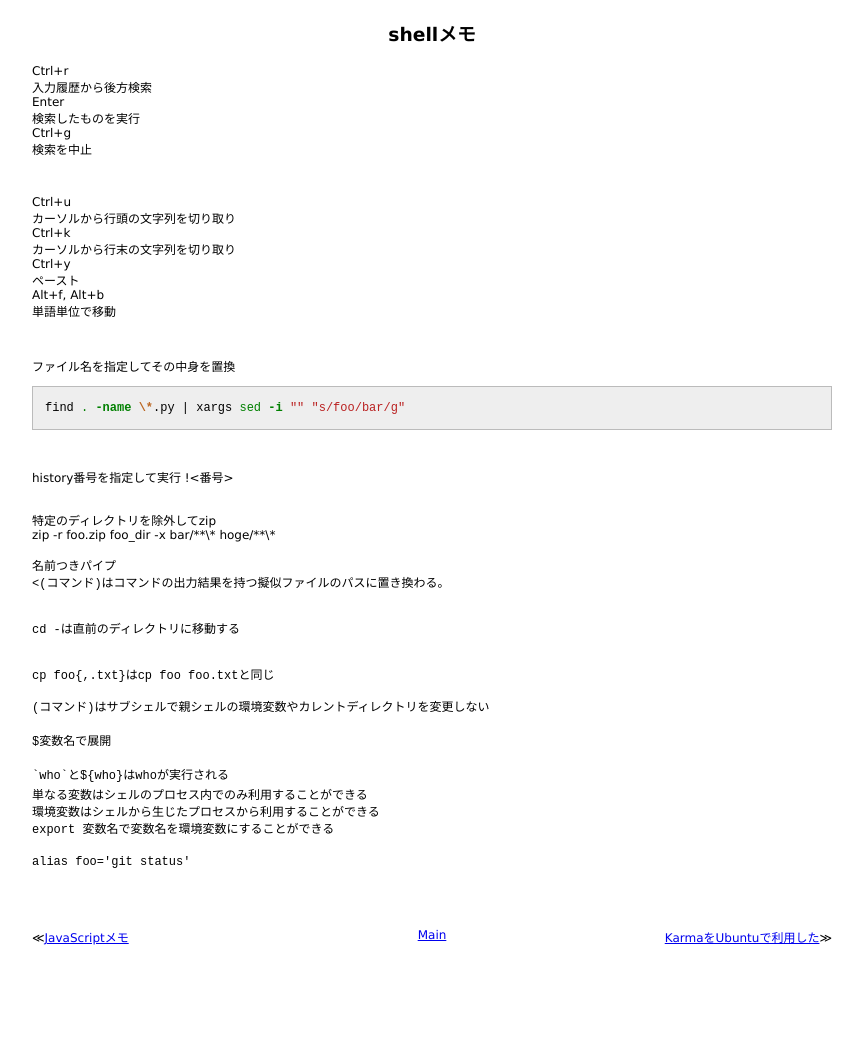
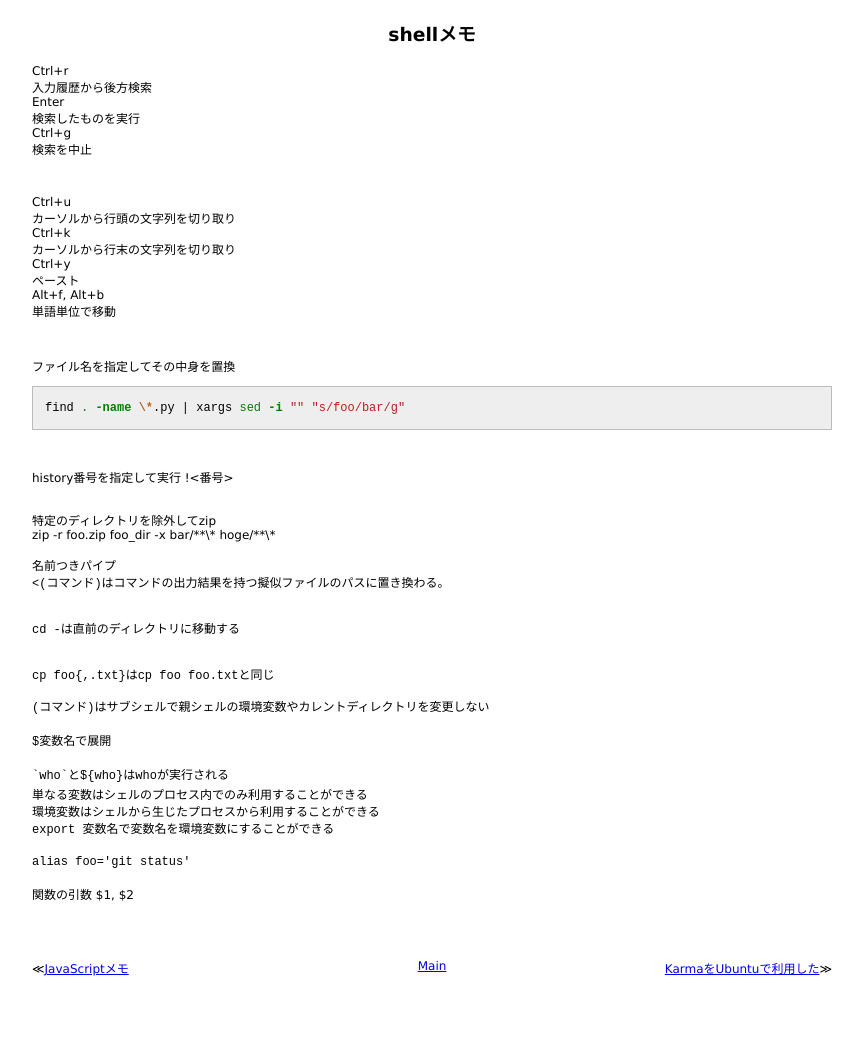
Before and after one commit to 38elements/38elements.github.com, a Jekyll site: the page built from _posts/2014-4-20-shell.md, in a window 1280 px wide. Shown: the whole page, without its empty margins (208-1071 px from the left). Built offline with Jekyll 4.4.1, drawn with Linux system fonts in a browser that asks for light colours; Markdown is read by kramdown in place of the engine named in the settings; before the commit the page ends 1014 px from its top, so only the background shows below that.

Commit message:
Update 2014-4-20-shell.md

```diff
--- a/_posts/2014-4-20-shell.md
+++ b/_posts/2014-4-20-shell.md
@@ -59,3 +59,5 @@ zip -r foo.zip foo_dir -x bar/\*\*\\\* hoge/\*\*\\\*
 <br>
 `alias foo='git status'`
 <br>
+関数の引数 $1, $2
+<br>
```
